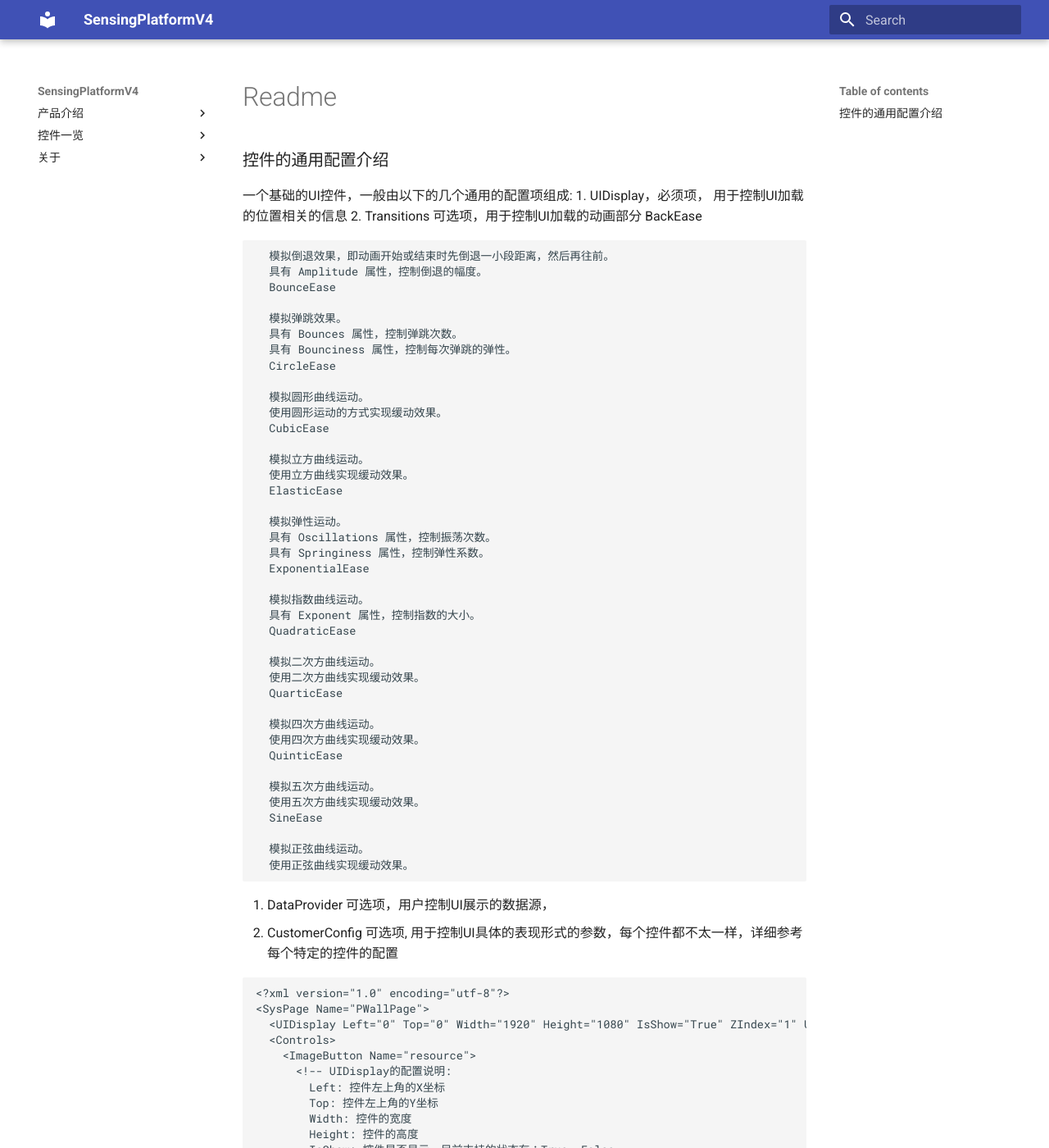
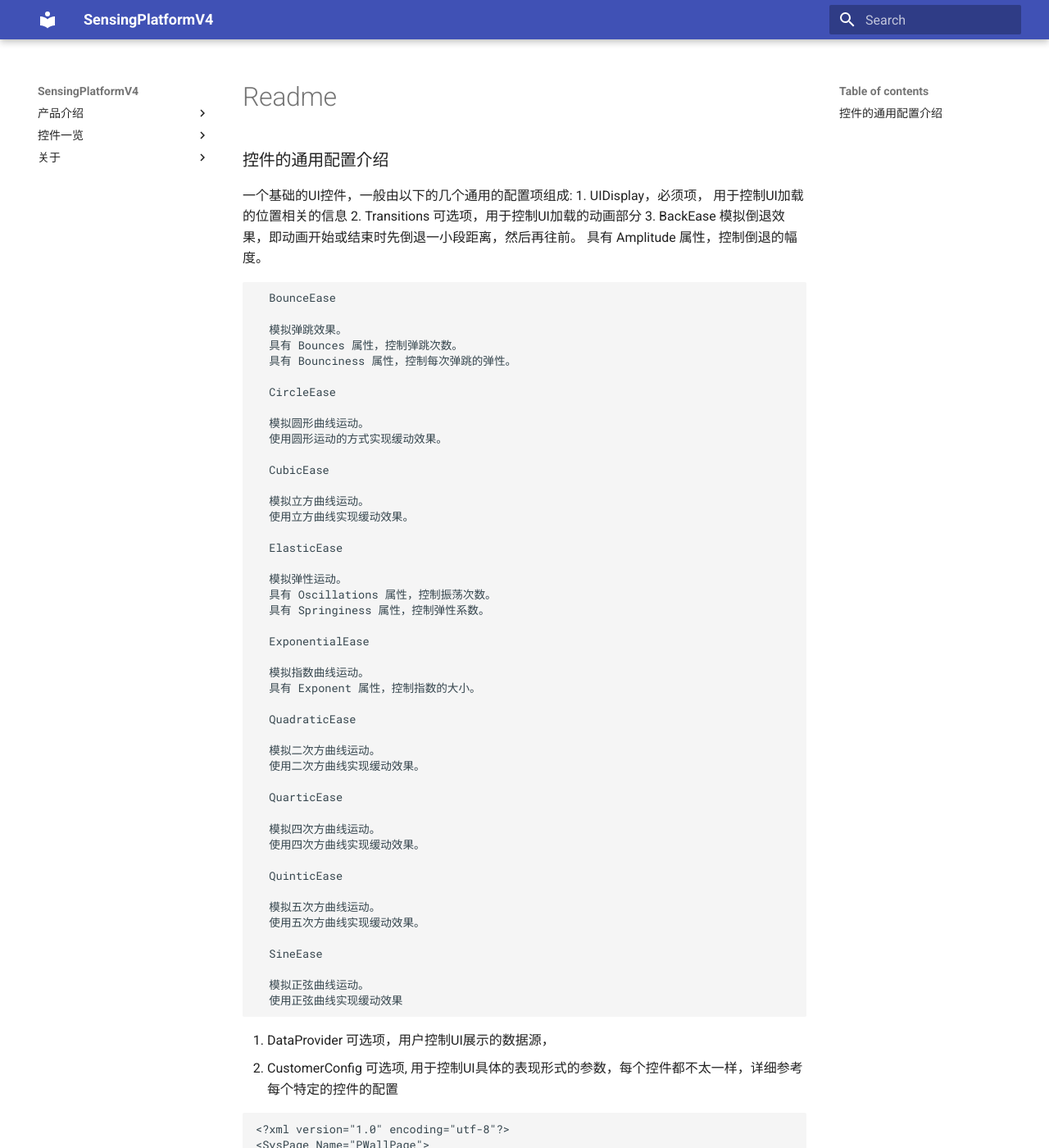
Before and after one commit to troncell/SensingPlatformDocs, an MkDocs documentation site: the page built from docs/控件一览/readme.md, in a window 1280 px wide and 1400 px high. Shown: the whole window at 82% size. Built offline with MkDocs 1.6.1 and Material for MkDocs 9.7.7, drawn with Linux system fonts in a browser that asks for light colours; some of the changed lines change nothing that is shown.

Commit message:
Update readme.md

````diff
--- a/docs/控件一览/readme.md
+++ b/docs/控件一览/readme.md
@@ -2,50 +2,60 @@
   一个基础的UI控件，一般由以下的几个通用的配置项组成:
   1. UIDisplay，必须项， 用于控制UI加载的位置相关的信息
   2. Transitions 可选项，用于控制UI加载的动画部分
+  3.
       BackEase
-
       模拟倒退效果，即动画开始或结束时先倒退一小段距离，然后再往前。
       具有 Amplitude 属性，控制倒退的幅度。
+
       BounceEase
 
       模拟弹跳效果。
       具有 Bounces 属性，控制弹跳次数。
       具有 Bounciness 属性，控制每次弹跳的弹性。
+
       CircleEase
 
       模拟圆形曲线运动。
       使用圆形运动的方式实现缓动效果。
+
       CubicEase
 
       模拟立方曲线运动。
       使用立方曲线实现缓动效果。
+
       ElasticEase
 
       模拟弹性运动。
       具有 Oscillations 属性，控制振荡次数。
       具有 Springiness 属性，控制弹性系数。
+
       ExponentialEase
 
       模拟指数曲线运动。
       具有 Exponent 属性，控制指数的大小。
+
       QuadraticEase
 
       模拟二次方曲线运动。
       使用二次方曲线实现缓动效果。
+
       QuarticEase
 
       模拟四次方曲线运动。
       使用四次方曲线实现缓动效果。
+
       QuinticEase
 
       模拟五次方曲线运动。
       使用五次方曲线实现缓动效果。
+
       SineEase
 
       模拟正弦曲线运动。
-      使用正弦曲线实现缓动效果。
-  3. DataProvider 可选项，用户控制UI展示的数据源，
-  4. CustomerConfig 可选项, 用于控制UI具体的表现形式的参数，每个控件都不太一样，详细参考每个特定的控件的配置
+      使用正弦曲线实现缓动效果
+
+  5. DataProvider 可选项，用户控制UI展示的数据源，
+  6. CustomerConfig 可选项, 用于控制UI具体的表现形式的参数，每个控件都不太一样，详细参考每个特定的控件的配置
 ```xml
 <?xml version="1.0" encoding="utf-8"?>
 <SysPage Name="PWallPage">
````
